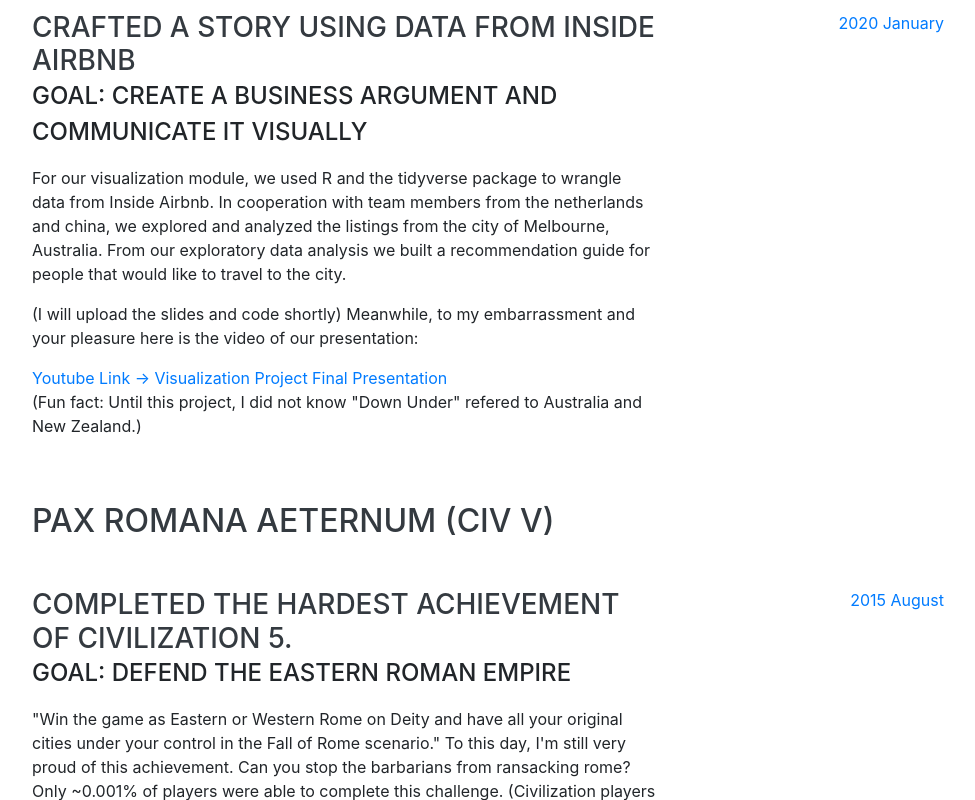
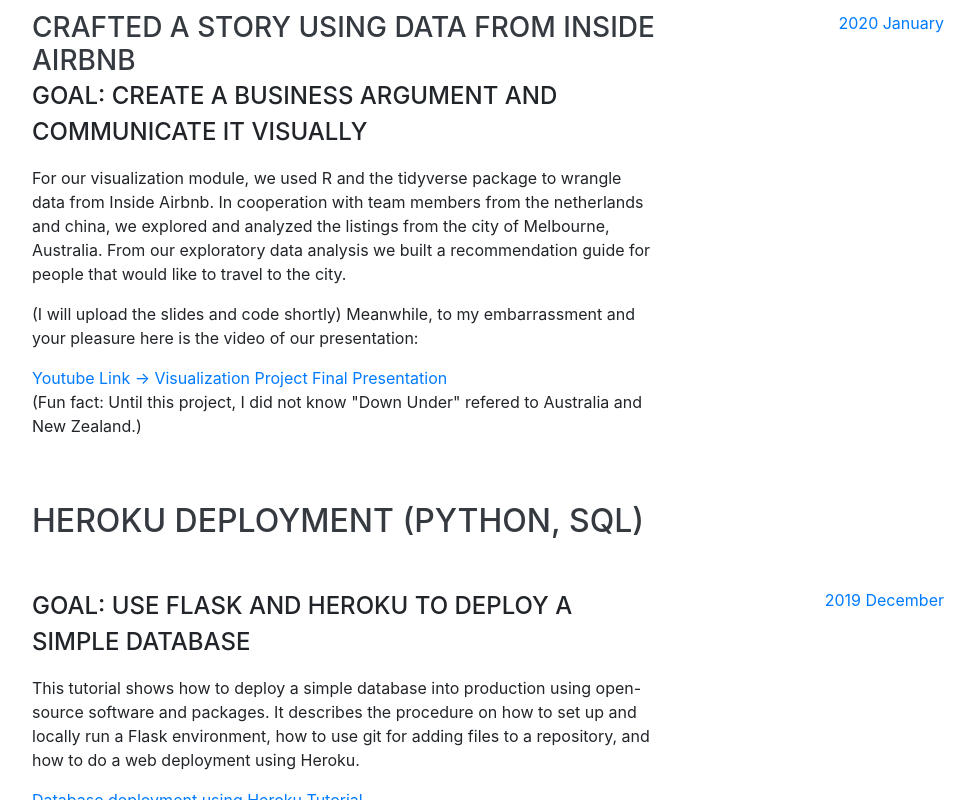
Before and after one commit to joseraz/joseraz.github.io, a website with bundled scripts: page index.html in a window 1280 px wide. Shown: the part 2000-2800 px from the top of the page, without its empty margins (288-1263 px from the left). Built offline with nearby package versions, Linux system fonts and the light colour scheme; a web font is replaced by a local one.

Commit message:
Update index.html
Adding "Heroku Tutorial" to the portfolio

```diff
--- a/index.html
+++ b/index.html
@@ -89,7 +89,7 @@
     <section class="resume-section p-3 p-lg-5 d-flex justify-content-center" id="projects">
       <div class="w-100">
 
-        <h2 class="mb-5">Digital Marketing (SQL, Python)</h2>
+        <h2 class="mb-5">Digital Marketing (Python, SQL)</h2>
         <div class="resume-item d-flex flex-column flex-md-row justify-content-between mb-5">
           <div class="resume-content">
             <h3 class="mb-0">Creating a database using Postgresql & PgAdmin</h3>
@@ -139,6 +139,21 @@
           </div>
           <div class="resume-date text-md-right">
             <span class="text-primary">2020 January</span>
+          </div>
+        </div>
+
+        <h2 class="mb-5">Heroku Deployment (Python, SQL)</h2>
+        <div class="resume-item d-flex flex-column flex-md-row justify-content-between mb-5">
+          <div class="resume-content">
+            <div class="subheading mb-3">Goal: Use Flask and Heroku to deploy a simple database</div>
+            <p>This tutorial shows how to deploy a simple database into production using open-source software and packages.
+              It describes the procedure on how to set up and locally run a Flask environment,  how to use git for adding files to a repository, and
+              how to do a web deployment using Heroku.
+            </p>
+            <a href="https://github.com/joseraz/portfolio/tree/master/2019">Database deployment using Heroku Tutorial</a>
+          </div>
+          <div class="resume-date text-md-right">
+            <span class="text-primary">2019 December</span>
           </div>
         </div>
 
```
